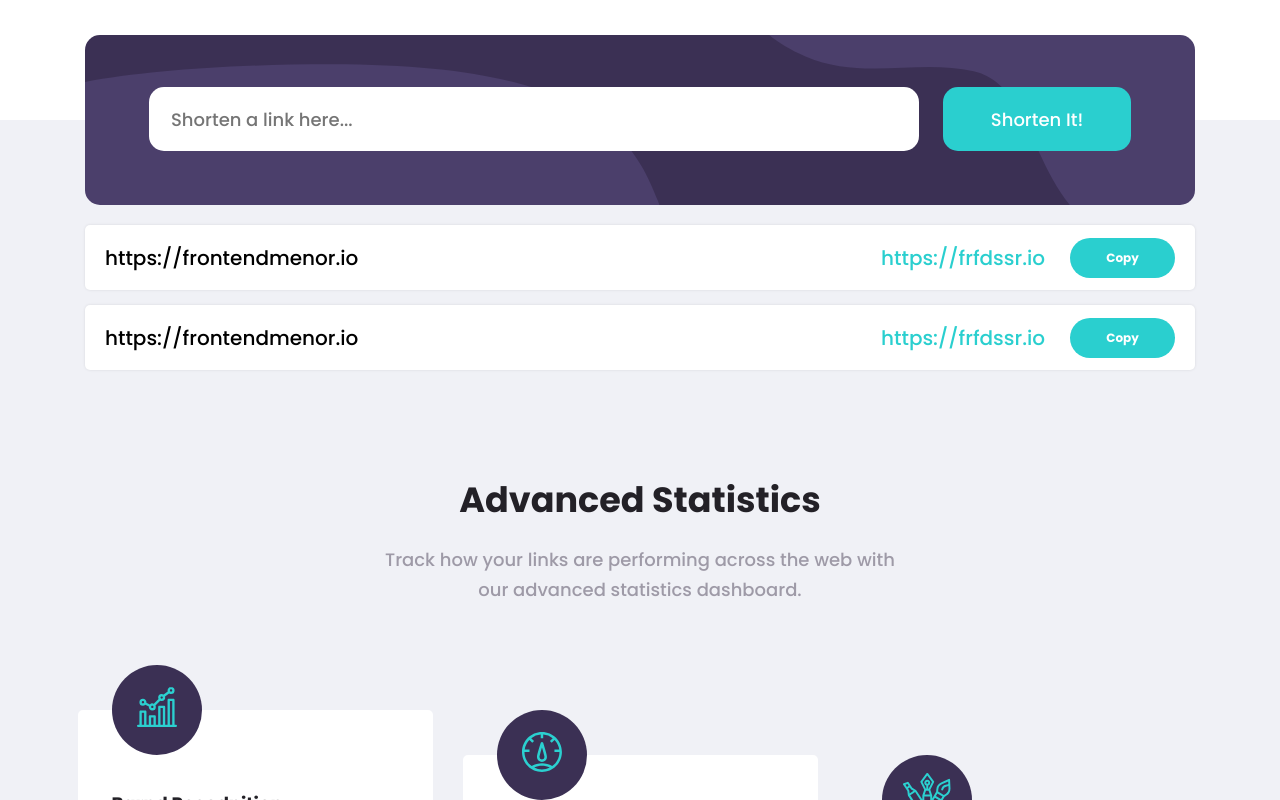
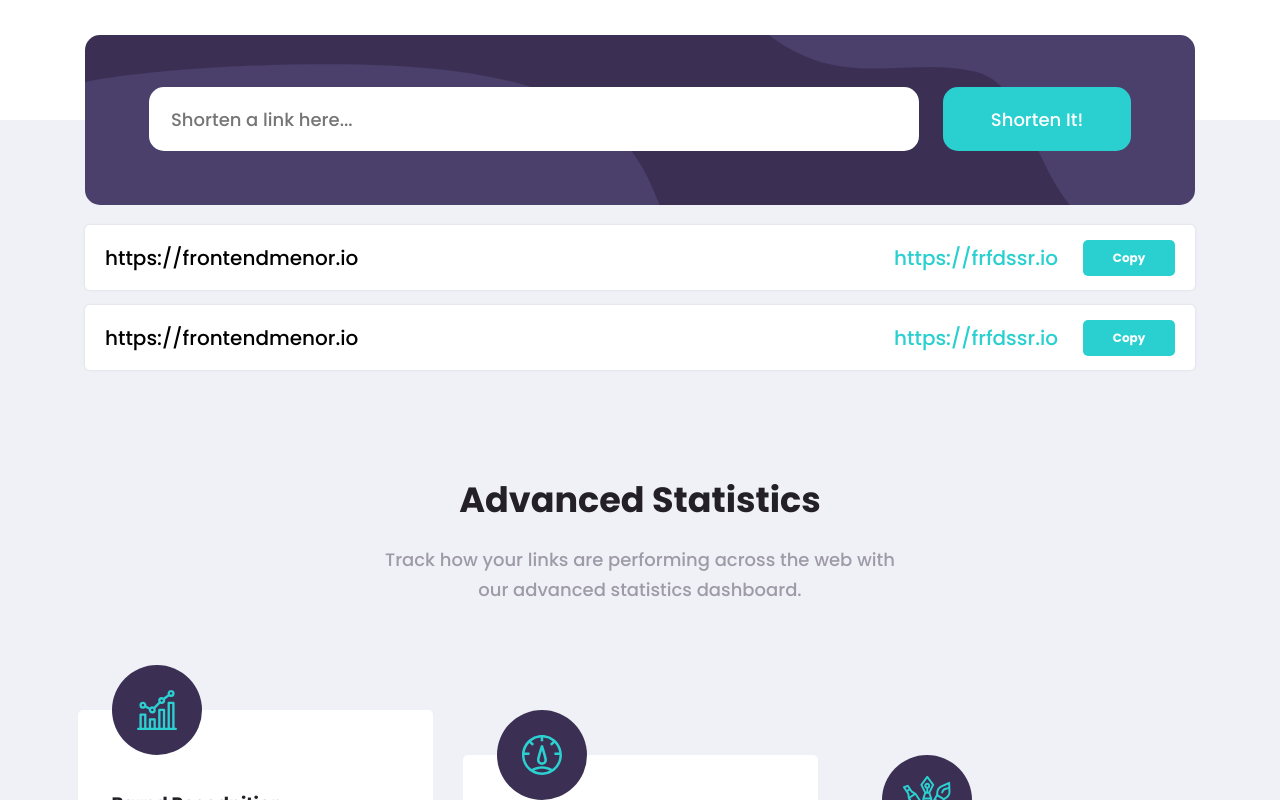
Before and after one commit to haczaPu/shortly-landing-page, a React (Create React App) app: page / in a window 1280 px wide. Shown: the part 680-1480 px from the top of the page. Built offline with nearby package versions, Linux system fonts and the light colour scheme.

Commit message:
few minor style bug fixed

```diff
--- a/src/components/LinksWrapper.js
+++ b/src/components/LinksWrapper.js
@@ -8,14 +8,14 @@ const LinksWrapper = () => {
           <div className="result__link">https://frontendmenor.io</div>
           <div className="result__container">
             <div className="result__link result__link--shorten">https://frfdssr.io</div>
-            <button className="btn btn--highlighted">Copy</button>
+            <button className="btn btn--highlighted btn--squared">Copy</button>
           </div>
         </div>
         <div className="result">
           <div className="result__link">https://frontendmenor.io</div>
           <div className="result__container">
             <div className="result__link result__link--shorten">https://frfdssr.io</div>
-            <button className="btn btn--highlighted">Copy</button>
+            <button className="btn btn--highlighted btn--squared">Copy</button>
           </div>
         </div>
       </div>
--- a/src/style/_linksWrapper.scss
+++ b/src/style/_linksWrapper.scss
@@ -3,7 +3,6 @@
   flex-direction: column;
   align-items: center;
   width: 1110px;
-  margin-top: 105px;
 }
 
 .result {
--- a/src/style/style.css
+++ b/src/style/style.css
@@ -55,7 +55,6 @@
       -ms-flex-align: center;
           align-items: center;
   width: 1110px;
-  margin-top: 105px;
 }
 
 .result {
@@ -212,6 +211,12 @@
   border-radius: 28px;
 }
 
+.App .btn--squared {
+  width: 92px;
+  height: 36px;
+  border-radius: 5px;
+}
+
 .App .main {
   width: 100%;
   background-color: #f0f1f6;
@@ -226,6 +231,7 @@
       -ms-flex-align: center;
           align-items: center;
   position: relative;
+  padding-top: 105px;
 }
 
 .App .main__title {
@@ -304,6 +310,7 @@
   background-color: #3b3054;
   width: 90px;
   height: 90px;
+  padding-top: 7px;
   border-radius: 45px;
   display: -webkit-box;
   display: -ms-flexbox;
@@ -378,6 +385,10 @@
   cursor: pointer;
 }
 
+.App .footer-menu__item:hover {
+  color: #2acfcf;
+}
+
 .App .footer-menu__item--first {
   margin-top: 20px;
 }
@@ -428,4 +439,9 @@
   height: 25px;
   cursor: pointer;
 }
+
+.App .smedia__icon:hover {
+  -webkit-filter: brightness(50) invert(100);
+          filter: brightness(50) invert(100);
+}
 /*# sourceMappingURL=style.css.map */
--- a/src/style/style.scss
+++ b/src/style/style.scss
@@ -94,16 +94,22 @@
       font-size: 16px;
       border-radius: 28px;
     }
+
+    &--squared {
+      width: 92px;
+      height: 36px;
+      border-radius: 5px;
+    }
   }
 
   .main {
     width: 100%;
-    //height: 910px;
     background-color: $c-neu-grey-light;
     display: flex;
     flex-direction: column;
     align-items: center;
     position: relative;
+    padding-top: 105px;
 
     &__title {
       margin-top: 100px;
@@ -178,6 +184,7 @@
         background-color: $c-pri-viol;
         width: 90px;
         height: 90px;
+        padding-top: 7px;
         border-radius: 45px;
         display: flex;
         justify-content: center;
@@ -234,6 +241,9 @@
       font-weight: 500;
       font-size: 14px;
       cursor: pointer;
+      &:hover {
+        color: $c-pri-cyan;
+      }
       &--first {
         margin-top: 20px;
       }
@@ -270,6 +280,9 @@
     &__icon {
       height: 25px;
       cursor: pointer;
+      &:hover {
+        filter: brightness(50) invert(100);
+      }
     }
   }
 }
```
Also changed, not shown: 1 other file (tests, documents, lock files or other folders).
